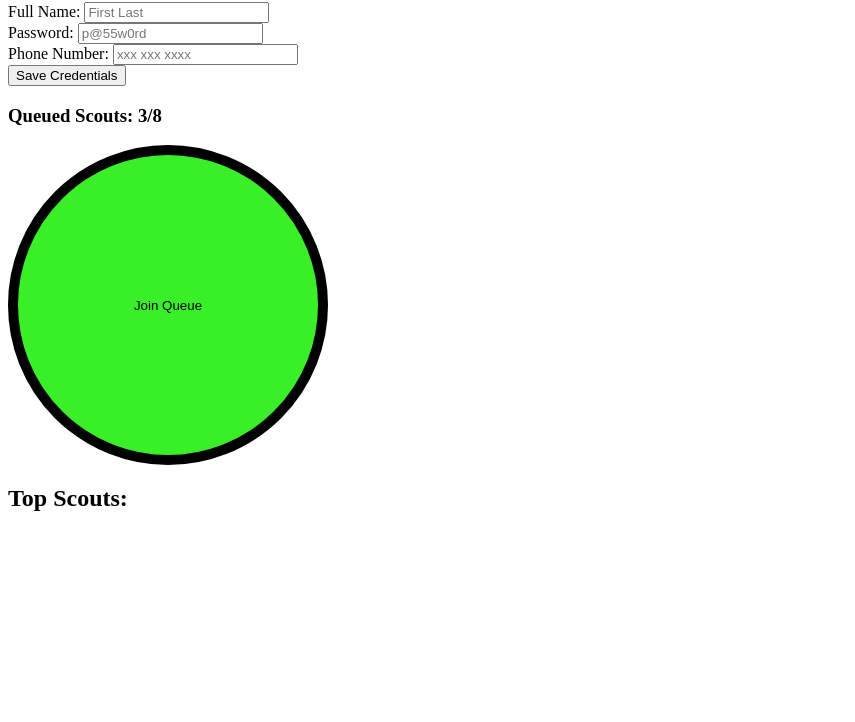
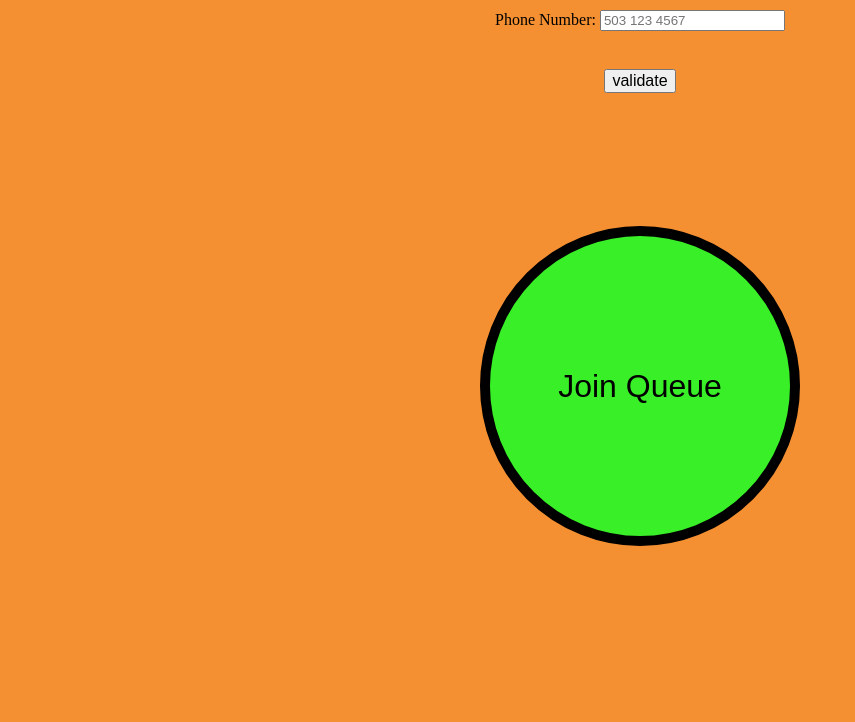
Before and after one commit to sturmanj/TempScoutSys, a plain HTML site: page frontend/index.html in a window 1280 px wide. Shown: the part 78-800 px from the top of the page, without its empty margins (0-855 px from the left). Drawn offline with Linux system fonts and the light colour scheme.

Commit message:
💄 Remade the layuot for the frontend

```diff
--- a/frontend/app.js
+++ b/frontend/app.js
@@ -5,7 +5,7 @@ if ("serviceWorker" in navigator) {
 		.catch((err) => console.log("service worker not registered", err))
 }
 
-var button = document.getElementById("clock-in")
+var button = document.getElementById("clock-in-out")
 
 button.onclick = () => {
 	if (button.classList.contains("join")) {
--- a/frontend/index.html
+++ b/frontend/index.html
@@ -17,27 +17,13 @@
 
 		<div id="credentials">
 			<label
-				>Full Name:
-				<input type="text" name="first_name" placeholder="First Last"/>
+				>Phone Number:
+				<input type="tel" name="phone_number" placeholder="503 123 4567"/>
 			</label>
             <br>
-			<label
-				>Password:
-				<input type="text" name="last_name" placeholder="p@55w0rd"/>
-			</label>
-            <br>
-			<label
-				>Phone Number:
-				<input type="text" name="phone_number" placeholder="xxx xxx xxxx"/>
-			</label>
-            <br>
-            <button id="saveCredentials">Save Credentials</button>
+            <button id="validate">validate</button>
 		</div>
 
-		<h3 id="queuedScouts">Queued Scouts: 3/8</H3>
-		<button id="clock-in" class="join">Join Queue</button>
-
-		<h2>Top Scouts:</h2>
-		<ul id="leaderboard"></ul>
+		<button id="clock-in-out" class="join">Join Queue</button>
 	</body>
 </html>
--- a/frontend/style.css
+++ b/frontend/style.css
@@ -1,9 +1,34 @@
-#clock-in {
-	display: block;
-	height: 20rem;
-	width: 20rem;
-	border-radius: 50%;
-	border: 10px solid
+html, body {
+	text-align: center;
+	background-color: #f59032;
+	color: black;
+	max-width: 100%;
+    overflow-x: hidden;
+	overflow-y: hidden;
+}
+
+#clock-in-out {
+    display: block;
+    height: 20rem;
+    width: 20rem;
+    font-size: 2rem;
+    border-radius: 50%;
+    border: 10px solid;
+    border-color: black;
+    color: black;
+    position: fixed;
+    top: 50%;
+    left: 50%;
+    transform: translate(-50%, -30%);
+    -webkit-transform: translate(-50%, -30%);
+    -moz-transform: translate(-50%, -30%);
+    -ms-transform: translate(-50%, -30%);
+    -o-transform: translate(-50%, -30%);
+}
+
+#validate {
+	font-size: 1rem;
+	margin: 3%
 }
 
 .join {
--- a/frontend/sw.js
+++ b/frontend/sw.js
@@ -1,7 +1,6 @@
 let statics = [
   './',
   './index.html',
-  './offline.html',
   './app.js',
   './style.css',
   './sw.js',
```
Also changed, not shown: backend/server.js (+24 -6 lines), frontend/offline.html (deleted, +0 -37 lines).
